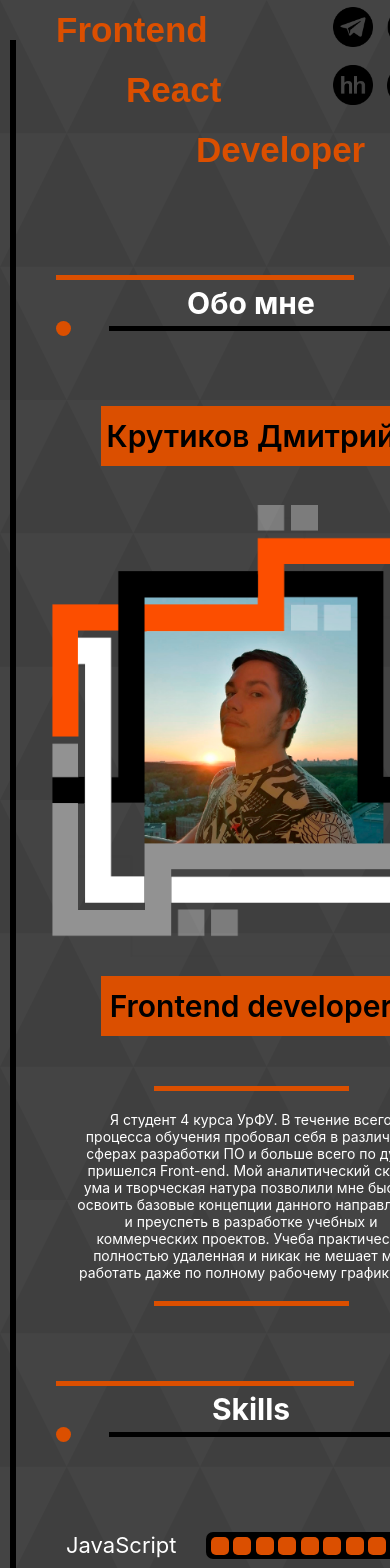
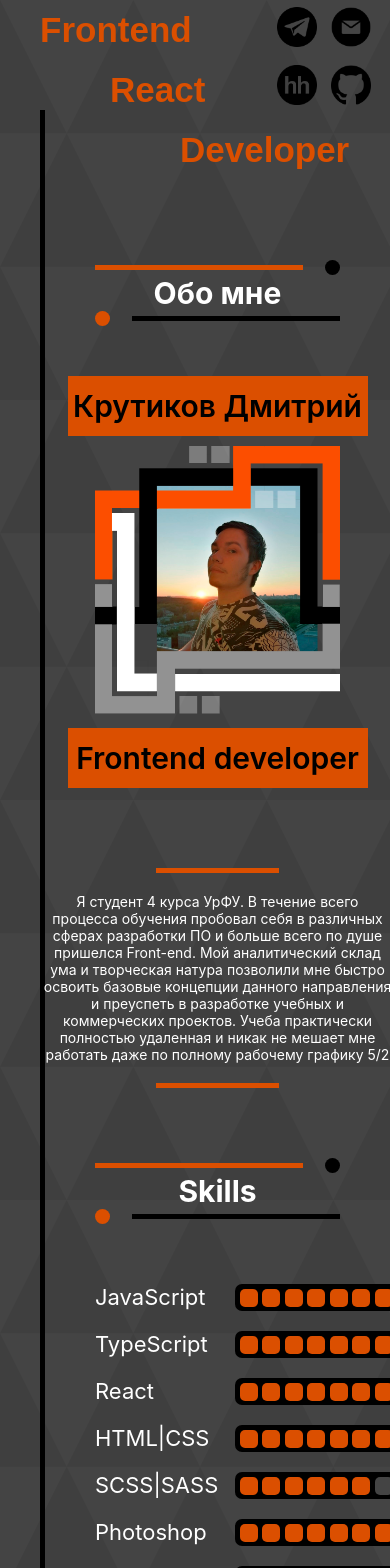
Before and after one commit to skrutikovsky/Personal-page, a React (Create React App) app: page / in a window 390 px wide. Shown: the top 1568 px of the page. Built offline with nearby package versions, Linux system fonts and the light colour scheme; a web font is replaced by a local one.

Commit message:
Улучшение верстки и адаптива

```diff
--- a/public/index.html
+++ b/public/index.html
@@ -27,10 +27,6 @@
     <title>React App</title>
   </head>
   <body>
-  <div class="side-line">
-
-  </div>
-  <div class="main-part">
     <header>
       <div class="logo">
         <span>Frontend</span>
@@ -302,7 +298,6 @@
           </div>
         </section>
     </main>
-    </div>
     <noscript>You need to enable JavaScript to run this app.</noscript>
     <div id="root"></div>
   </body>
--- a/public/main.css
+++ b/public/main.css
@@ -6,24 +6,26 @@ body{
     background: #444 url("img/icons/triangle top back.png") ;
     background-size: 800px 800px;
     display: flex;
-    gap: 40px;
+    padding-left: 40px;
+    flex-direction: column;
+    align-items: center;
 }
-.main-part{
-    display: flex;
-    flex-direction: column;
+
+main{
     width: 100%;
-
-}
-.side-line{
-    background: black;
-    display: block;
-    margin: 40px;
-    padding: 5px;
+    max-width: 2000px;
+    border-left: 5px solid black;
+    margin-bottom: 50px;
+    padding: 80px 50px 0;
+    box-sizing: border-box;
 }
 header{
+    width: 100%;
     display: flex;
     justify-content: space-between;
     height: 200px;
+    max-width: 2000px;
+    margin-bottom: -90px;
 }
 .logo{
     font-family: Kodchasan, sans-serif;
@@ -34,7 +36,6 @@ header{
     flex-direction: column;
     font-size: 60px;
     line-height: 60px;
-    padding-left: 40px;
     padding-top: 20px;
 }
 .logo span:nth-child(2){
@@ -54,8 +55,10 @@ header{
     margin: 7px;
 }
 .delimiter{
+    width: 100%;
     display: flex;
     flex-direction: column;
+    justify-content: space-between;
     margin-top: 90px;
     margin-bottom: 90px;
 }
@@ -70,7 +73,6 @@ header{
     display: flex;
     align-items: center;
     justify-content: space-between;
-    margin-right: 40px;
 }
 .line{
     width: 95%;
@@ -92,7 +94,6 @@ header{
 }
 .about{
     display: flex;
-    margin-right: 40px;
     flex-direction: column;
     align-items: center;
 }
@@ -102,41 +103,51 @@ header{
     max-width: 70%;
 }
 .collage{
+    margin-top: -60px;
     display: flex;
     flex-direction: column;
     justify-content: center;
     align-items: center;
-    margin-bottom: 200px;
+    margin-bottom: 100px;
 }
 .side-text{
-    width: 520px;
-    height: 90px;
+    width: 430px;
+    height: 75px;
     background: #DB4F00;
-    font-size: 55px;
+    font-size: 45px;
     font-weight: 600;
     text-align: center;
     display: flex;
     align-items: center;
     justify-content: center;
-    margin-bottom: -120px;
 }
 .side-text:nth-child(1){
-    margin-right: 600px;
+    position: relative;
+    right: 288px;
+    top: 39px;
 }
 .side-text:nth-child(3){
-    margin-left: 600px;
-    margin-top: -90px;
+    position: relative;
+    left: 275px;
+    bottom: 45px;
 }
 .avatar{
-    box-sizing: border-box;
-    width: 600px;
-    height: 800px;
+    box-sizing: content-box;
+    width: 100%;
+    height: 100%;
+    max-width: 800px;
+    max-height: 800px;
 }
-
+.avatar img{
+    width: 100%;
+    height: 100%;
+    max-width: 600px;
+    max-height: 600px;
+    object-fit: contain;
+}
 .description{
     position: relative;
     font-size: 26px;
-    margin-right: 50px;
     color: white;
     text-align: center;
     width: 800px;
@@ -144,15 +155,9 @@ header{
     margin-top: 20px;
 }
 
-.photo{
-}
-.avatar img{
-    width: 100%;
-    height: 100%;
-    object-fit: cover;
-}
 .skill-list {
     display: flex;
+    width: 100%;
     flex-wrap: wrap;
     justify-content: space-evenly;
     max-width: 1500px;
@@ -171,23 +176,23 @@ header{
     margin-top: 20px;
 }
 .skill span{
-    width: 200px;
+    width: 135px;
 }
 .graduate{
     display: flex;
     justify-content: space-evenly;
     align-items: center;
-    width: 390px;
-    height: 45px;
+    width: 310px;
+    height: 35px;
     background: black;
     margin-right: 40px;
     margin-left: 40px;
     border-radius: 10px;
 }
 .grad-item{
-    width: 30px;
-    height: 30px;
-    border-radius: 10px;
+    width: 25px;
+    height: 25px;
+    border-radius: 8px;
     display: block;
 }
 .contacts-list{
@@ -221,7 +226,7 @@ header{
     display: flex;
     flex-wrap: wrap;
     align-items: center;
-    justify-content: space-evenly;
+    justify-content: center;
     margin: 0;
     align-self: center;
 }
@@ -233,6 +238,8 @@ header{
     display: flex;
     flex-direction: column;
     justify-content: center;
+    margin-right: 20px;
+    margin-left: 20px;
 }
 .project img{
     border-radius: 0 0 20px 20px;
@@ -269,24 +276,26 @@ header{
         background: #444 url("img/icons/triangle top back.png") ;
         background-size: 800px 800px;
         display: flex;
-        gap: 0;
+        padding-left: 40px;
+        flex-direction: column;
+        align-items: center;
     }
-    .main-part{
-        display: flex;
-        flex-direction: column;
+
+    main{
         width: 100%;
-
-    }
-    .side-line{
-        background: black;
-        display: block;
-        margin: 40px;
-        padding: 5px;
+        max-width: 2000px;
+        border-left: 5px solid black;
+        margin-bottom: 50px;
+        padding: 80px 50px 0;
+        box-sizing: border-box;
     }
     header{
+        width: 100%;
         display: flex;
         justify-content: space-between;
         height: 200px;
+        max-width: 2000px;
+        margin-bottom: -90px;
     }
     .logo{
         font-family: Kodchasan, sans-serif;
@@ -297,8 +306,6 @@ header{
         flex-direction: column;
         font-size: 60px;
         line-height: 60px;
-        padding-left: 40px;
-        padding-top: 20px;
     }
     .logo span:nth-child(2){
         margin-left: 150px;
@@ -334,7 +341,6 @@ header{
         display: flex;
         align-items: center;
         justify-content: space-between;
-        margin-right: 40px;
     }
     .line{
         width: 95%;
@@ -366,11 +372,14 @@ header{
         max-width: 70%;
     }
     .collage{
+        width: 100%;
+        margin-top: -60px;
         display: flex;
         flex-direction: column;
         justify-content: center;
         align-items: center;
-        margin-bottom: 200px;
+        margin-bottom: 100px;
+        padding: 0 40px;
     }
     .side-text{
         width: 520px;
@@ -384,42 +393,41 @@ header{
         justify-content: center;
     }
     .side-text:nth-child(1){
-        margin-left: -400px;
+        align-self: start;
+        margin: 10px
     }
     .side-text:nth-child(3){
-        margin-left: 340px;
-        margin-right: 20px;
-        margin-top: 0;
+        align-self: end;
+        margin: 10px;
     }
     .avatar{
-        box-sizing: border-box;
-        width: 600px;
-        height: 800px;
+        box-sizing: content-box;
+        width: 100%;
+        height: 100%;
+        max-width: 600px;
+        max-height: 600px;
     }
-
+    .avatar img{
+        width: 100%;
+        height: 100%;
+        max-width: 600px;
+        max-height: 600px;
+        object-fit: contain;
+    }
     .description{
         position: relative;
         font-size: 26px;
-        margin-right: 0;
         color: white;
         text-align: center;
         width: 800px;
         margin-bottom: 20px;
         margin-top: 20px;
     }
-
-    .avatar img{
-        width: 100%;
-        height: 100%;
-        object-fit: cover;
-    }
     .skill-list {
         display: flex;
         flex-wrap: wrap;
         justify-content: space-evenly;
-        max-width: 1500px;
-        margin-right: auto;
-        margin-left: auto;
+        margin: -30px auto;
     }
     .skills-part{
         display: flex;
@@ -429,27 +437,27 @@ header{
     .skill{
         display: flex;
         color: white;
-        font-size: 30px;
+        font-size: 24px;
         margin-top: 20px;
     }
     .skill span{
-        width: 200px;
+        width: 140px;
     }
     .graduate{
         display: flex;
         justify-content: space-evenly;
         align-items: center;
-        width: 390px;
-        height: 45px;
+        width: 280px;
+        height: 33px;
         background: black;
         margin-right: 40px;
         margin-left: 40px;
         border-radius: 10px;
     }
     .grad-item{
-        width: 30px;
-        height: 30px;
-        border-radius: 10px;
+        width: 22px;
+        height: 22px;
+        border-radius: 7px;
         display: block;
     }
     .contacts-list{
@@ -486,9 +494,9 @@ header{
         display: flex;
         flex-wrap: wrap;
         align-items: center;
-        justify-content: space-between;
+        justify-content: center;
         align-self: center;
-
+        margin-bottom: -80px;
     }
     .project{
         width: 300px;
@@ -533,18 +541,10 @@ header{
 }
 @media (max-width: 899.9px) {
     body{
-        gap: 0;
     }
     .line{
         width: 90%;
         height: 5px;
-    }
-    .collage{
-        display: flex;
-        flex-direction: column;
-        justify-content: center;
-        align-items: center;
-        margin-bottom: 50px;
     }
     .contacts{
         margin-right: 30px;
@@ -558,20 +558,23 @@ header{
         flex-direction: column;
         font-size: 45px;
         line-height: 60px;
-        padding-left: 40px;
-        padding-top: 20px;
+
     }
-    .logo span:nth-child(2){
-        margin-left: 100px;
-    }
-    .logo span:nth-child(3){
-        margin-left: 190px;
+    .collage{
+        width: 100%;
+        margin-top: -30px;
+        display: flex;
+        flex-direction: column;
+        justify-content: center;
+        align-items: center;
+        margin-bottom: 70px;
+        padding: 0 40px;
     }
     .side-text{
-        width: 520px;
-        height: 90px;
+        width: 420px;
+        height: 75px;
         background: #DB4F00;
-        font-size: 55px;
+        font-size: 45px;
         font-weight: 600;
         text-align: center;
         display: flex;
@@ -579,23 +582,43 @@ header{
         justify-content: center;
     }
     .side-text:nth-child(1){
-        margin: 0;
+        margin: 10px;
+        align-self: center;
     }
     .side-text:nth-child(3){
-        margin: 0;
+        margin: 10px;
+        align-self: center;
     }
     .avatar{
-        box-sizing: border-box;
-        width: 600px;
-        height: 800px;
+        box-sizing: content-box;
+        width: 100%;
+        height: 100%;
+        max-width: 600px;
+        max-height: 600px;
+    }
+    .avatar img{
+        width: 100%;
+        height: 100%;
+        max-width: 600px;
+        max-height: 600px;
+        object-fit: contain;
     }
     .description{
+        position: relative;
         font-size: 20px;
-        max-width: 500px;
+        color: white;
+        text-align: center;
+        width: 500px;
+        margin-bottom: 20px;
+        margin-top: 20px;
     }
+
     .delimiter{
         margin-top: 60px;
         margin-bottom: 60px;
+    }
+    .skill-list{
+        max-width: 600px;
     }
     .contacts-list{
         display: flex;
@@ -626,6 +649,13 @@ header{
     }
     .projects-list {
         max-width: 700px;
+        justify-content: center;
+    }
+    .project{
+        width: 270px;
+    }
+    .mark{
+        font-size: 18px;
     }
 }
 @media (max-width: 629.9px) {
@@ -661,15 +691,21 @@ header{
     .about{
         margin-right: 0;
     }
+
     .description{
         font-size: 14px;
         width: 350px;
         margin-right: 0;
     }
     .avatar{
-        box-sizing: border-box;
-        width: 400px;
-        height: 510px;
+        width: 100%;
+        height: 100%;
+    }
+    .avatar img{
+        max-width: 480px;
+        max-height: 480px;
+        width: 100%;
+        height: 100%;
     }
     .skill-list {
         display: flex;
@@ -739,10 +775,20 @@ header{
         display: flex;
         align-items: center;
         justify-content: space-between;
-        margin-right: 40px;
     }
     .line{
         width: 85%;
         height: 5px;
     }
+    .project{
+        width: 350px;
+        margin-bottom: 90px;
+        margin-top: 70px;
+    }
+    .mark{
+        font-size: 20px;
+    }
+    .project-name{
+        font-size: 34px;
+    }
 }
```
Also changed, not shown: public/img/avatar+border.png.
